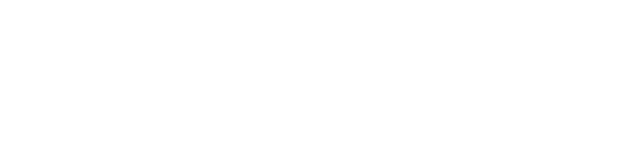
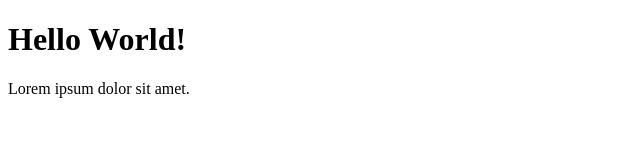
Before and after one commit to Saefudin2020/git-test, a plain HTML site: page index.html in a window 1280 px wide. Shown: the whole page, without its empty margins (0-640 px from the left). Drawn offline with Linux system fonts and the light colour scheme.

Commit message:
menambahkan paragraf di index.html

```diff
--- a/index.html
+++ b/index.html
@@ -3,10 +3,12 @@
 <head>
     <meta charset="UTF-8">
     <meta http-equiv="X-UA-Compatible" content="IE=edge">
-    <meta name="viewport" content="width=device-width, initial-scale=hit">
+    <meta name="viewport" content="width=device-width, initial-scale=1.0">
     <title>Document</title>
 </head>
 <body>
 
+    <h1>Hello World!</h1>
+    <p>Lorem ipsum dolor sit amet.</p>
 </body>
 </html>
```
